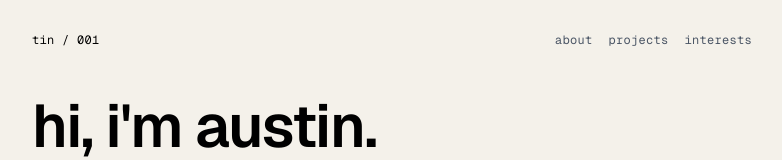
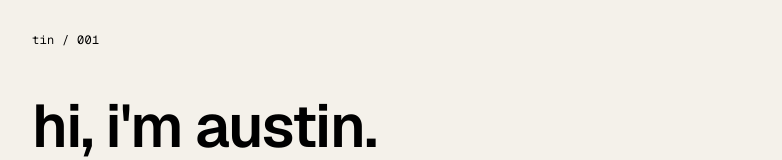
Before and after one commit to auscodes/portfolio, a Next.js app: page / in a window 1280 px wide. Shown: the top 160 px of the page, without its empty margins (248-1030 px from the left). Built offline with nearby package versions, Linux system fonts and the light colour scheme.

Commit message:
remove nav bar

```diff
--- a/app/page.tsx
+++ b/app/page.tsx
@@ -9,18 +9,6 @@ export default function Home() {
           <a href="#home" className="font-mono text-xs tracking-wide">
             tin / 001
           </a>
-
-          <div className="flex gap-4">
-            <a href="#about" className="text-gray-600 hover:text-black">
-              about
-            </a>
-            <a href="#projects" className="text-gray-600 hover:text-black">
-              projects
-            </a>
-            <a href="#interests" className="text-gray-600 hover:text-black">
-              interests
-            </a>
-          </div>
         </nav>
 
         <h1 className="text-5xl font-semibold leading-none tracking-tight sm:text-6xl">
```
